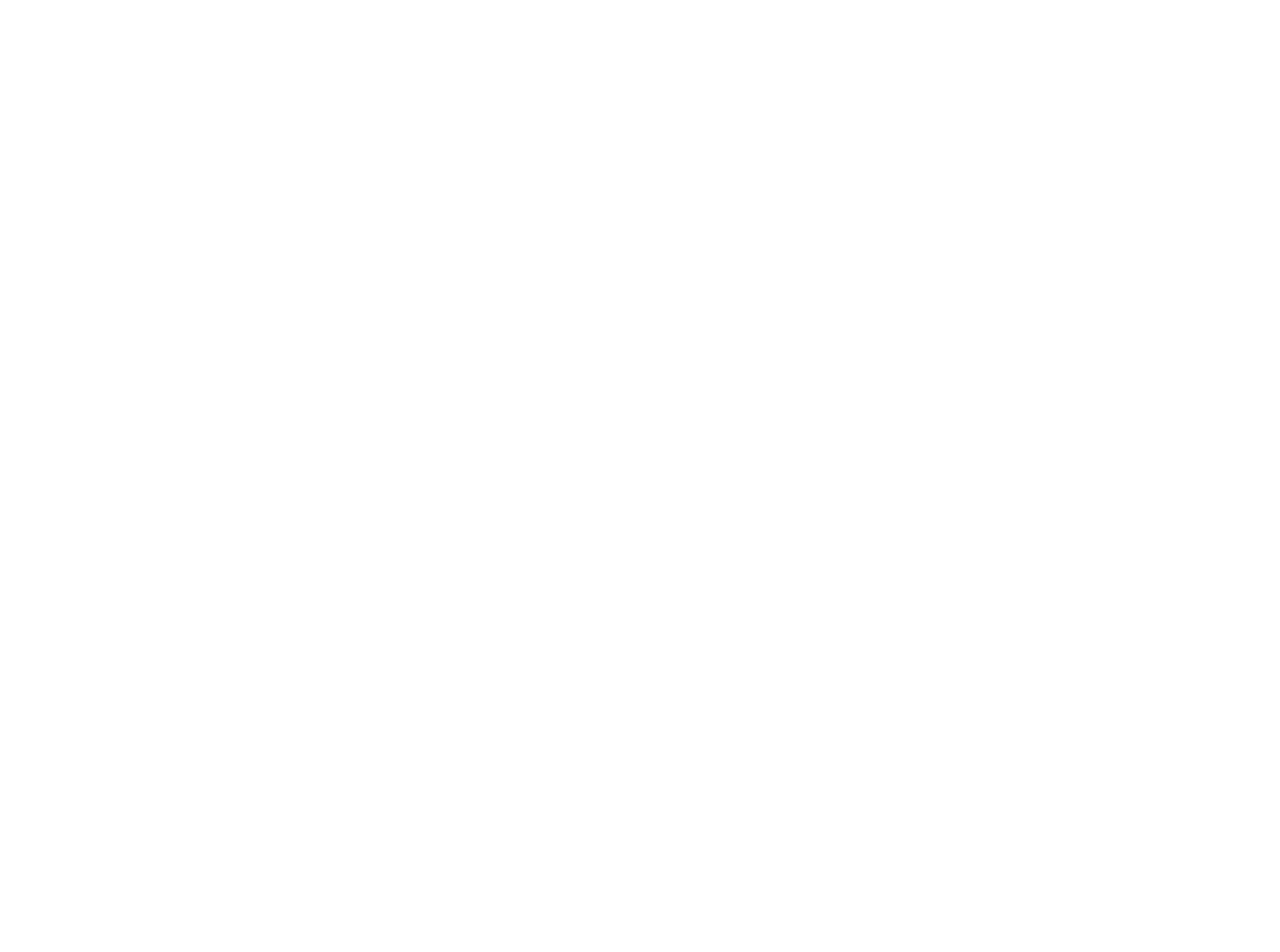
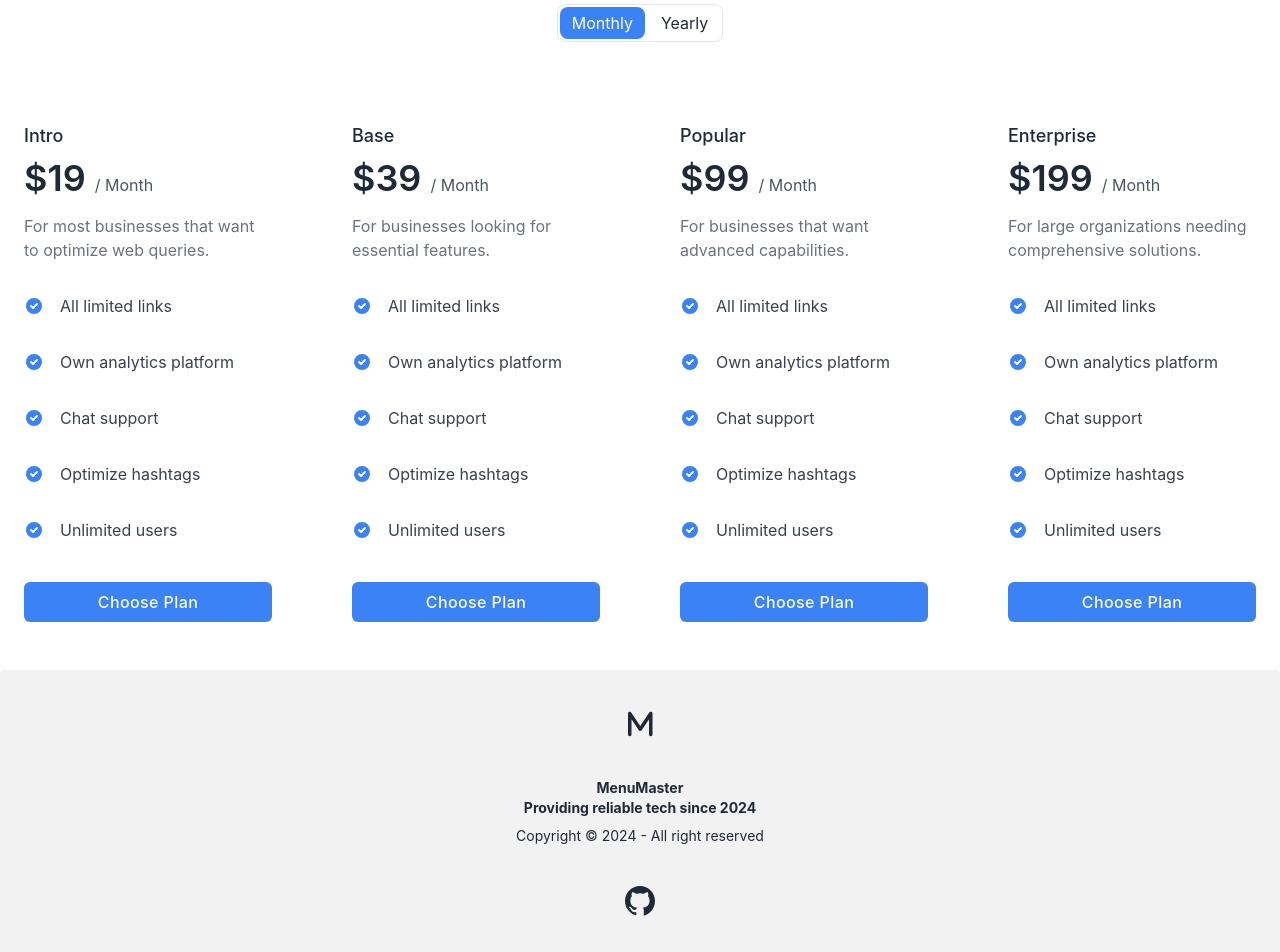
Before and after one commit to EmrreK/MenuMaster, a React (Create React App) app in the folder client/: page / in a window 1280 px wide. Shown: the part 2700-3652 px from the top of the page. Before the commit the page ends 2612 px from the top, so only its background shows below. Built offline with nearby package versions, Linux system fonts and the light colour scheme.

Commit message:
Footer added

```diff
--- /dev/null
+++ b/client/src/Components/Footer.jsx
@@ -0,0 +1,44 @@
+import React from "react";
+import {FontAwesomeIcon} from "@fortawesome/react-fontawesome";
+import {faM} from "@fortawesome/free-solid-svg-icons";
+function Footer() {
+	return (
+		<div>
+			<footer className="footer footer-center bg-base-200 text-base-content rounded p-10">
+				<a href="#home">
+					<FontAwesomeIcon icon={faM} size="2x" />
+				</a>
+
+				<aside>
+					<p className="font-bold">
+						MenuMaster
+						<br />
+						Providing reliable tech since 2024
+					</p>
+					<p>
+						Copyright © {new Date().getFullYear()} - All right
+						reserved
+					</p>
+				</aside>
+
+				<nav>
+					<div className="grid grid-flow-col gap-4">
+						<a href="https://github.com/Twister686/MenuMaster">
+							<svg
+								xmlns="http://www.w3.org/2000/svg"
+								viewBox="0 0 16 16"
+								fill="currentColor"
+								width="30"
+								height="30"
+							>
+								<path d="M8 0C3.58 0 0 3.58 0 8c0 3.54 2.29 6.54 5.47 7.59.4.07.55-.17.55-.38 0-.18-.01-.76-.01-1.37-2.24.49-2.71-1.08-2.71-1.08-.37-.95-.9-1.2-.9-1.2-.73-.5 0-.49 0-.49.81.06 1.23.83 1.23.83.72 1.22 1.89.87 2.35.67.07-.52.28-.87.5-1.07-1.77-.2-3.63-.89-3.63-3.95 0-.87.31-1.58.82-2.14-.08-.2-.36-1.02.08-2.12 0 0 .67-.22 2.2.83.64-.18 1.33-.27 2.02-.27.69 0 1.38.09 2.02.27 1.53-1.05 2.2-.83 2.2-.83.44 1.1.16 1.92.08 2.12.51.56.82 1.27.82 2.14 0 3.07-1.86 3.75-3.63 3.95.3.26.58.78.58 1.57 0 1.13-.01 2.04-.01 2.31 0 .21.15.46.55.38C13.71 14.54 16 11.54 16 8c0-4.42-3.58-8-8-8z" />
+							</svg>
+						</a>
+					</div>
+				</nav>
+			</footer>
+		</div>
+	);
+}
+
+export default Footer;
--- a/client/src/Components/Hero.jsx
+++ b/client/src/Components/Hero.jsx
@@ -2,7 +2,7 @@ import React from "react";
 
 function Hero() {
 	return (
-		<div>
+		<div id="home">
 			<div
 				data-theme=""
 				className="hero min-h-screen "
--- /dev/null
+++ b/client/src/Components/Pricing.jsx
@@ -0,0 +1,123 @@
+import React, {useState} from "react";
+
+const Pricing = () => {
+	const [isMonthly, setIsMonthly] = useState(true);
+
+	const pricingPlans = [
+		{
+			title: "Intro",
+			price: 19,
+			description:
+				"For most businesses that want to optimize web queries.",
+		},
+		{
+			title: "Base",
+			price: 39,
+			description: "For businesses looking for essential features.",
+		},
+		{
+			title: "Popular",
+			price: 99,
+			description: "For businesses that want advanced capabilities.",
+		},
+		{
+			title: "Enterprise",
+			price: 199,
+			description:
+				"For large organizations needing comprehensive solutions.",
+		},
+	];
+
+	return (
+		<section id="pricing" className="bg-white dark:bg-gray-800 mt-34">
+			<div className="container  px-6 py-8 mx-auto">
+				<div className="sm:flex flex-col sm:items-center justify-center">
+					<div>
+						<h2 className="text-3xl font-bold text-gray-800 dark:text-gray-100">
+							Simple, transparent pricing
+						</h2>
+					</div>
+
+					<div className="overflow-hidden p-0.5 mt-6 border rounded-lg dark:border-gray-700">
+						<div className="sm:-mx-0.5 flex">
+							<button
+								className={`focus:outline-none px-3 w-1/2 sm:w-auto py-1 sm:mx-0.5 text-white ${
+									isMonthly
+										? "bg-blue-500"
+										: "bg-transparent text-gray-800 dark:text-gray-200"
+								} rounded-lg`}
+								onClick={() => setIsMonthly(true)}
+							>
+								Monthly
+							</button>
+							<button
+								className={`focus:outline-none px-3 w-1/2 sm:w-auto py-1 sm:mx-0.5 ${
+									!isMonthly
+										? "bg-blue-500"
+										: "bg-transparent text-gray-800 dark:text-gray-200"
+								} rounded-lg`}
+								onClick={() => setIsMonthly(false)}
+							>
+								Yearly
+							</button>
+						</div>
+					</div>
+				</div>
+
+				<div className="grid gap-6 mt-16 -mx-6 sm:gap-8 sm:grid-cols-2 lg:grid-cols-3 xl:grid-cols-4">
+					{pricingPlans.map((plan, index) => (
+						<div
+							key={index}
+							className="px-6 py-4 transition-colors duration-200 transform rounded-lg hover:bg-gray-200 dark:hover:bg-gray-700"
+						>
+							<p className="text-lg font-medium text-gray-800 dark:text-gray-100">
+								{plan.title}
+							</p>
+							<h4 className="mt-2 text-4xl font-semibold text-gray-800 dark:text-gray-100">
+								${plan.price}{" "}
+								<span className="text-base font-normal text-gray-600 dark:text-gray-400">
+									/ Month
+								</span>
+							</h4>
+							<p className="mt-4 text-gray-500 dark:text-gray-300">
+								{plan.description}
+							</p>
+
+							<div className="mt-8 space-y-8">
+								<FeatureItem feature="All limited links" />
+								<FeatureItem feature="Own analytics platform" />
+								<FeatureItem feature="Chat support" />
+								<FeatureItem feature="Optimize hashtags" />
+								<FeatureItem feature="Unlimited users" />
+							</div>
+
+							<button className="w-full px-4 py-2 mt-10 font-medium tracking-wide text-white capitalize transition-colors duration-200 transform bg-blue-500 rounded-md hover:bg-blue-600 focus:outline-none focus:bg-blue-600">
+								Choose plan
+							</button>
+						</div>
+					))}
+				</div>
+			</div>
+		</section>
+	);
+};
+
+const FeatureItem = ({feature}) => (
+	<div className="flex items-center">
+		<svg
+			xmlns="http://www.w3.org/2000/svg"
+			className="w-5 h-5 text-blue-500"
+			viewBox="0 0 20 20"
+			fill="currentColor"
+		>
+			<path
+				fillRule="evenodd"
+				d="M10 18a8 8 0 100-16 8 8 0 000 16zm3.707-9.293a1 1 0 00-1.414-1.414L9 10.586 7.707 9.293a1 1 0 00-1.414 1.414l2 2a1 1 0 001.414 0l4-4z"
+				clipRule="evenodd"
+			/>
+		</svg>
+		<span className="mx-4 text-gray-700 dark:text-gray-300">{feature}</span>
+	</div>
+);
+
+export default Pricing;
--- a/client/src/Pages/Homepage.jsx
+++ b/client/src/Pages/Homepage.jsx
@@ -3,6 +3,8 @@ import Navbar from "../Components/Navbar";
 import Hero from "../Components/Hero";
 import Features from "../Components/Features";
 import BigFeature from "../Components/BigFeature";
+import Pricing from "../Components/Pricing";
+import Footer from "../Components/Footer";
 
 function Homepage() {
 	return (
@@ -12,6 +14,8 @@ function Homepage() {
 				<Hero />
 				<Features />
 				<BigFeature />
+				<Pricing />
+				<Footer />
 			</div>
 		</div>
 	);
```
Also changed, not shown: client/public/Images/githubIcon.svg (added).
